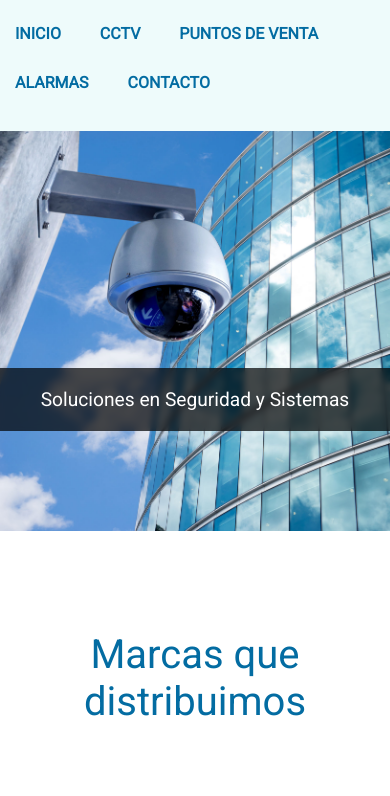
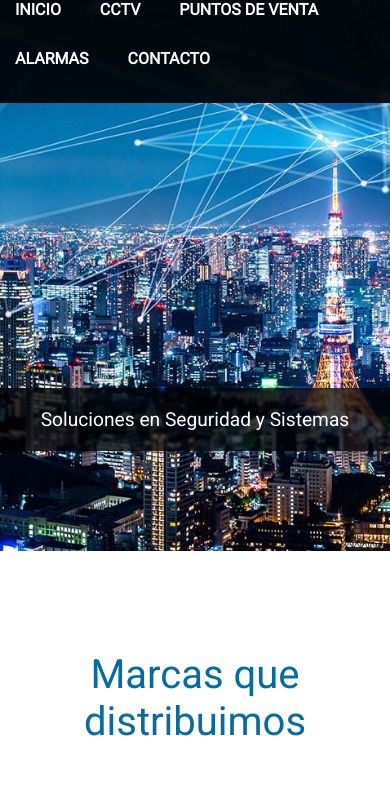
Before and after one commit to Abraham9804/test_correo, a plain HTML site: page index.html in a window 390 px wide. Shown: the part 149-945 px from the top of the page. Drawn offline with nearby package versions, Linux system fonts and the light colour scheme.

Commit message:
cambios importantes en header y portada

```diff
--- a/assets/estilos/estilos.css
+++ b/assets/estilos/estilos.css
@@ -12,25 +12,36 @@ body{
 
 
 /* ----- CONTENEDOR GRID ------ */
-.contenedor{
+.contenedor-inicio{
 	display: grid;
 	grid-template-areas:
 	"header header header header"
 	"main main main main"
 	"footer footer footer footer";
 	grid-template-columns: repeat(4,25%);
-	grid-template-rows: 120px auto 120px;
+	grid-template-rows: auto auto 120px;
 	}
 
 
+	.contenedor{
+		display: grid;
+		grid-template-areas:
+		"header header header header"
+		"main main main main"
+		"footer footer footer footer";
+		grid-template-columns: repeat(4,25%);
+		grid-template-rows: 110px auto 120px;
+		}
 
 
 /* ------- HEADER ------- */
 
 header {
-	grid-area: header;
-	background: #EEFBFB;
+
+	background:rgba(0,0,0,0.9);
+	backdrop-filter:blur(3px);
 	display: flex;
+	height: 110px;
 	justify-content: space-between;
 	align-items: center;
 }
@@ -48,10 +59,11 @@ header {
 	display: inline-block;
 	padding: 15px;
 	text-decoration: none;
-	color: #036CA2;
+	color:white;
+	/*color: #036CA2;*/
 	font-weight: bold;
 	position: relative;
-	margin-right: 40px;
+	margin-right: 20px;
 }
 
 
@@ -64,7 +76,7 @@ header {
  	height: 1px;
  	bottom: 0;
  	left: 0;
- 	background-color: #036CA2;
+ 	background-color: white;
  	transform-origin: bottom right;
  	transition: transform 0.6s ease-out;
 }
@@ -79,20 +91,23 @@ header {
 
 /* ------ PORTADA ------- */
 .portada{
+	grid-area: header;
 	width:100%;
-	height:600px;
-	background:url('../img/descarga3.jpg');
+	height:700px;
+	background:url('../img/port3.jpg');
 	background-size: cover;
 	display: flex;
-	justify-content: center;
-	align-items: end;
+	/*justify-content: center;
+	align-items: end;*/
+	flex-direction: column;
+	justify-content: space-between;
 	}
 
 .descripcion{
 	width:100%;
 	height:auto;
 	background:rgba(0,0,0,0.7);
-	backdrop-filter:blur(3px);
+	backdrop-filter:blur(1px);
 	text-align:center;
 	margin-bottom:100px;
 }
@@ -399,7 +414,8 @@ footer{
 }
 .pie-pagina{
 	width: 100%;
-	background:#036CA2;
+	background:rgba(0,0,0,0.9);
+	backdrop-filter:blur(3px);
 }
 
 .pie-pagina p{
@@ -411,6 +427,10 @@ footer{
 
 /* ------ MEDIA QUERIES --------*/
 @media screen and (max-width: 1200px){
+
+	.contenedor-inicio{
+		grid-template-rows: auto auto 120px;
+	}
 
 	.contenedor{
 		grid-template-rows:  150px auto 120px;
@@ -442,15 +462,23 @@ footer{
 
 
 @media screen and (max-width: 1024px){
-	.contenedor{
-	grid-template-rows: 200px auto 120px;
+	.contenedor-inicio{
+		grid-template-rows: auto auto 120px;
+	}
+
+.contenedor{
+	grid-template-rows:  auto auto 120px;
 }
 
 	header{
 		flex-direction: column;
 		justify-content: center;
+		height: auto;
 	}
 
+	.descripcion{
+		height: auto;
+	}
 	.logo-header{
 		margin:15px;
 	}
@@ -473,15 +501,20 @@ footer{
 		margin:20px;
 	}
 
-	.portada{
-		height: 500px;
-	}
+
 }
 
 
 @media screen and (max-width: 768px){
+	.contenedor-inicio{
+		grid-template-rows: auto auto 120px;
+	}
+
+
 	.contenedor{
-	grid-template-rows: 225px auto 120px;}
+		grid-template-rows:  auto auto 120px;
+	}
+
 
 	.logo{
 		margin-top:20px;
@@ -539,6 +572,10 @@ footer{
 	.titulo-producto-left{
 		text-align: left;
 	}
+
+	.portada{
+		height: 700px;
+	}
 }
 
 
@@ -554,12 +591,16 @@ footer{
 		flex-wrap: wrap;
 	}
 
+	.contenedor-inicio{
+		grid-template-rows: auto auto 120px;
+	}
+
 	.contenedor{
-	grid-template-rows: 230px auto 120px;
+		grid-template-rows:  auto auto 120px;
 	}
 
 	.portada{
-		height: 400px;
+		height: 700px;
 	}
 
 	.titulo-formulario{
@@ -598,8 +639,12 @@ footer{
 }
 
 @media screen and (max-width: 480px){
+	.contenedor-inicio{
+		grid-template-rows: auto auto 120px;
+	}
+
 	.contenedor{
-	grid-template-rows: 250px auto 120px;
+		grid-template-rows:  auto auto 120px;
 	}
 
 	.contenedor-producto-right{
@@ -615,13 +660,20 @@ footer{
 		width: 100%;
 	}
 
+	.portada{
+		height: 700px;
+	}
 
 }
 
 
 @media screen and (max-width: 405px){
+	.contenedor-inicio{
+		grid-template-rows: auto auto 120px;
+	}
+
 	.contenedor{
-	grid-template-rows: 280px auto 120px;
+		grid-template-rows:  auto auto 120px;
 	}
 
 }
--- a/index.html
+++ b/index.html
@@ -17,10 +17,12 @@
 
 
 <body>
-	<div class="contenedor">
+	<div class="contenedor-inicio">
+
+		<div class="portada">
 					<header>
 						<nav class="logo-header">
-							<img src="assets/img/logo.png" class="logo" width="100px" height="100px">
+							<img src="assets/img/logo.png" class="logo" width="80px" height="80px">
 						</nav>
 
 						<nav data-aos-duration="1000" data-aos="fade-down" class="menu-principal">
@@ -34,16 +36,22 @@
 						</nav>
 					</header>
 
+					<div class="descripcion">
+						<p>Soluciones en Seguridad y Sistemas</p>
+					</div>
+				</div>
+
+
+
+
+
+
+
 
 
 			<main class="contenido-principal">
 
-				<div class="portada">
 
-					<div class="descripcion">
-						<p>Soluciones en Seguridad y Sistemas</p>
-					</div>
-				</div>
 
 
 				<h2 class="titulo-marcas">Marcas que distribuimos</h2>
@@ -106,13 +114,9 @@
 	</div>
 
 
-
 	<script src="https://unpkg.com/aos@2.3.1/dist/aos.js"></script>
-
 	<script>
   	AOS.init();
 	</script>
-
-
 </body>
 </html>
```
Also changed, not shown: assets/img/port3.jpg (added), assets/img/port4.jpg (added), assets/img/portada-nav.jpg (added), assets/img/portada-nav2.jpg (added). Lines whose indentation alone changed are shown as unchanged.
